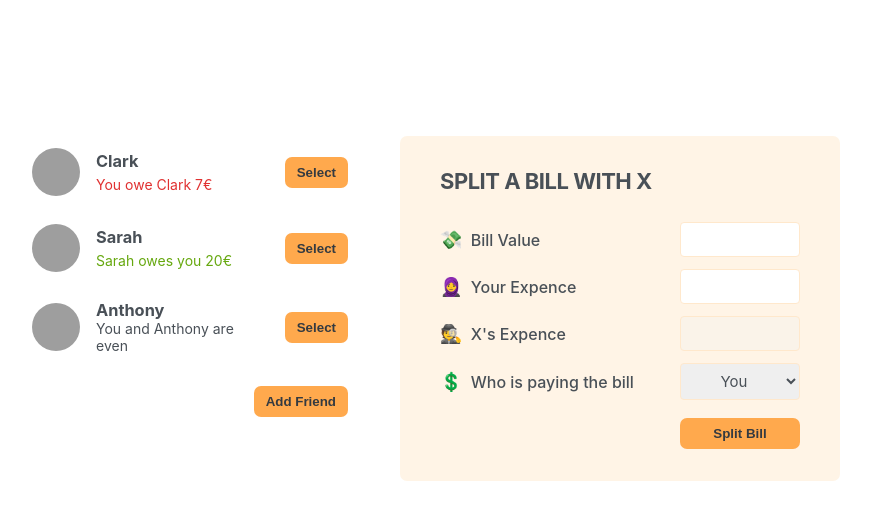
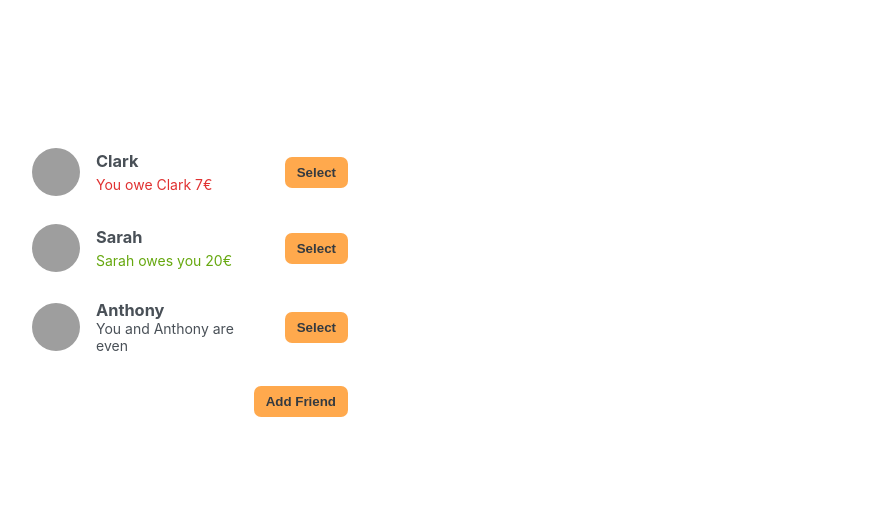
Before and after one commit to shashik962/The-Ultimate-React-Course-2024-React-Redux-More, a React (Create React App) app: page / in a window 1280 px wide. Shown: the top 520 px of the page, without its empty margins (210-1081 px from the left). Built offline with nearby package versions, Linux system fonts and the light colour scheme; grey boxes are pictures that could not be loaded.

Commit message:
100. Selecting a Friend

```diff
--- a/src/App.js
+++ b/src/App.js
@@ -30,6 +30,7 @@
 export default function App() {
     const [friends, setFriends] = useState(initialFriends);
     const [showAddFriend, setShowAddFriend] = useState(false);
+    const [selectedFriend, setSelectedFriend] = useState(null);
 
     function handleShowAddFriend() {
       setShowAddFriend((show) => !show);
@@ -40,33 +41,47 @@
         setShowAddFriend(false);
     }
 
+    function handleSelection(friend) {
+      // setSelectedFriend(friend);
+      setSelectedFriend((curr) =>
+          curr?.id === friend.id ? null : friend
+      );
+      setShowAddFriend(false);
+    }
+
     return (
         <div className="app">
             <div className="sidebar">
-                <FriendsList friends={friends} />
+
+                <FriendsList friends={friends} onSelection={handleSelection} selectedFriend={selectedFriend} />
+
                 {showAddFriend && <FormAddFriend onAddFriend={handleAddFriend} />}
+
                 <Button onClick={handleShowAddFriend}>
                   {showAddFriend ? 'Close' : 'Add Friend' }
                 </Button>
+
             </div>
-            <FormSplitBill />
+            {selectedFriend && <FormSplitBill selectedFriend={selectedFriend}/>}
         </div>
     );
 }
 
-function FriendsList({ friends }) {
+function FriendsList({ friends, onSelection, selectedFriend }) {
     return (
         <ul>
-            {friends.map(friend => (
-                <Friend friend={friend} key={friend.id} />
+            {friends.map((friend) => (
+                <Friend friend={friend} key={friend.id} selectedFriend={selectedFriend} onSelection={onSelection} />
             ))}
         </ul>
     );
 }
 
-function Friend({ friend }) {
+function Friend({ friend, onSelection, selectedFriend }) {
+    const isSelected = selectedFriend?.id === friend.id;
+
     return (
-      <li>
+      <li className={isSelected ? "selected": ""}>
           <img src={friend.image} alt={friend.name} />
           <h3>{friend.name}</h3>
           {friend.balance < 0 && (
@@ -84,7 +99,9 @@
                   You and {friend.name} are even
               </p>
           )}
-          <Button>Select</Button>
+          <Button onClick={() => onSelection(friend)}>
+              {isSelected ? 'Close' : 'Select'}
+          </Button>
       </li>
     );
 }
@@ -126,10 +143,10 @@
   );
 }
 
-function FormSplitBill() {
+function FormSplitBill({ selectedFriend }) {
     return (
         <form className="form-split-bill">
-            <h2>Split a bill with X</h2>
+            <h2>Split a bill with {selectedFriend.name}</h2>
 
             <label>💸 Bill Value</label>
             <input type="text" />
@@ -137,13 +154,13 @@
             <label>🧕 Your Expence</label>
             <input type="text" />
 
-            <label>🕵️ X's Expence</label>
+            <label>🕵️ {selectedFriend.name}'s Expence</label>
             <input type="text"  disabled />
 
             <label>💲 Who  is paying the bill</label>
             <select>
                 <option value="user">You</option>
-                <option value="friend">X</option>
+                <option value="friend">{selectedFriend.name}</option>
             </select>
 
             <Button>Split Bill</Button>
```
